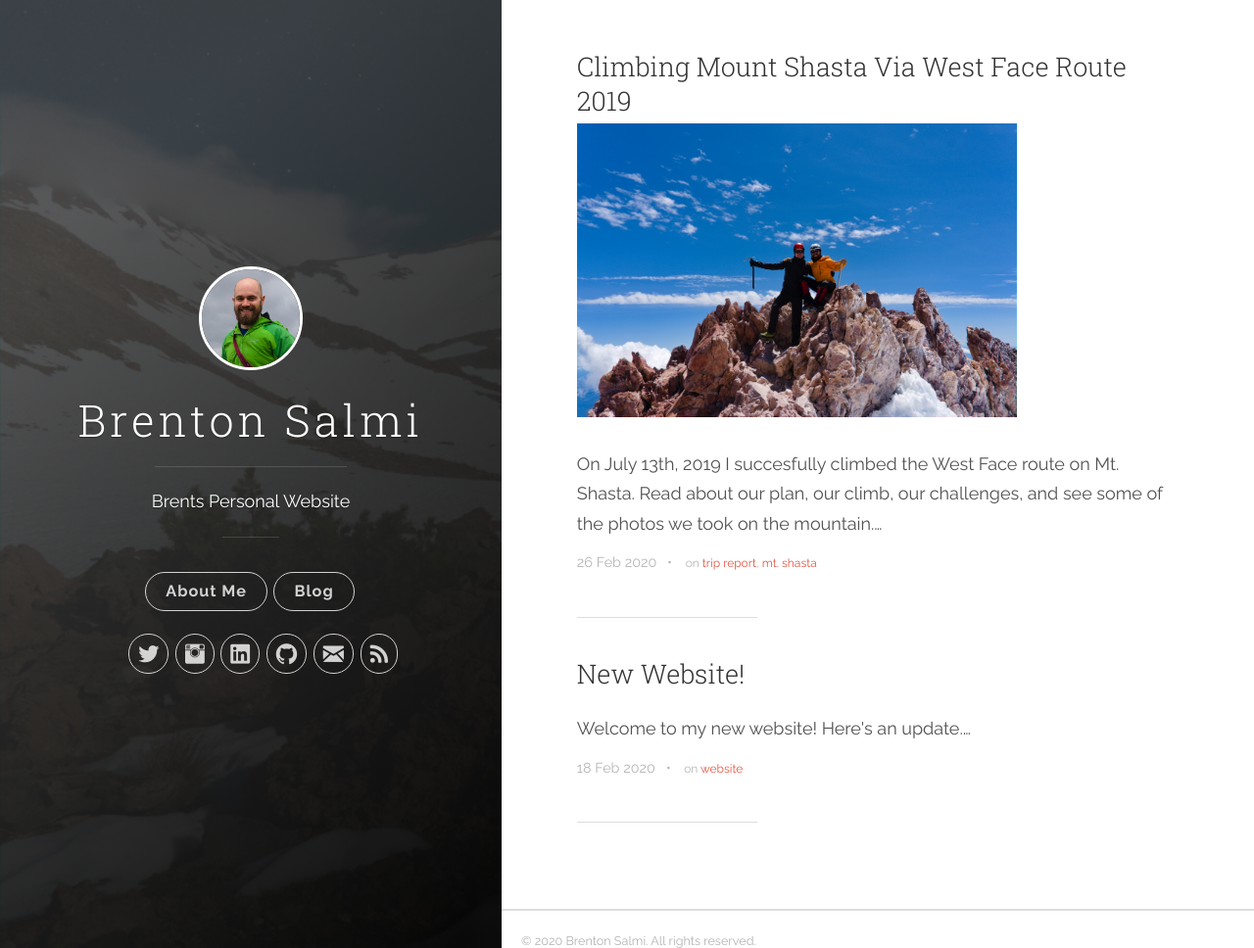
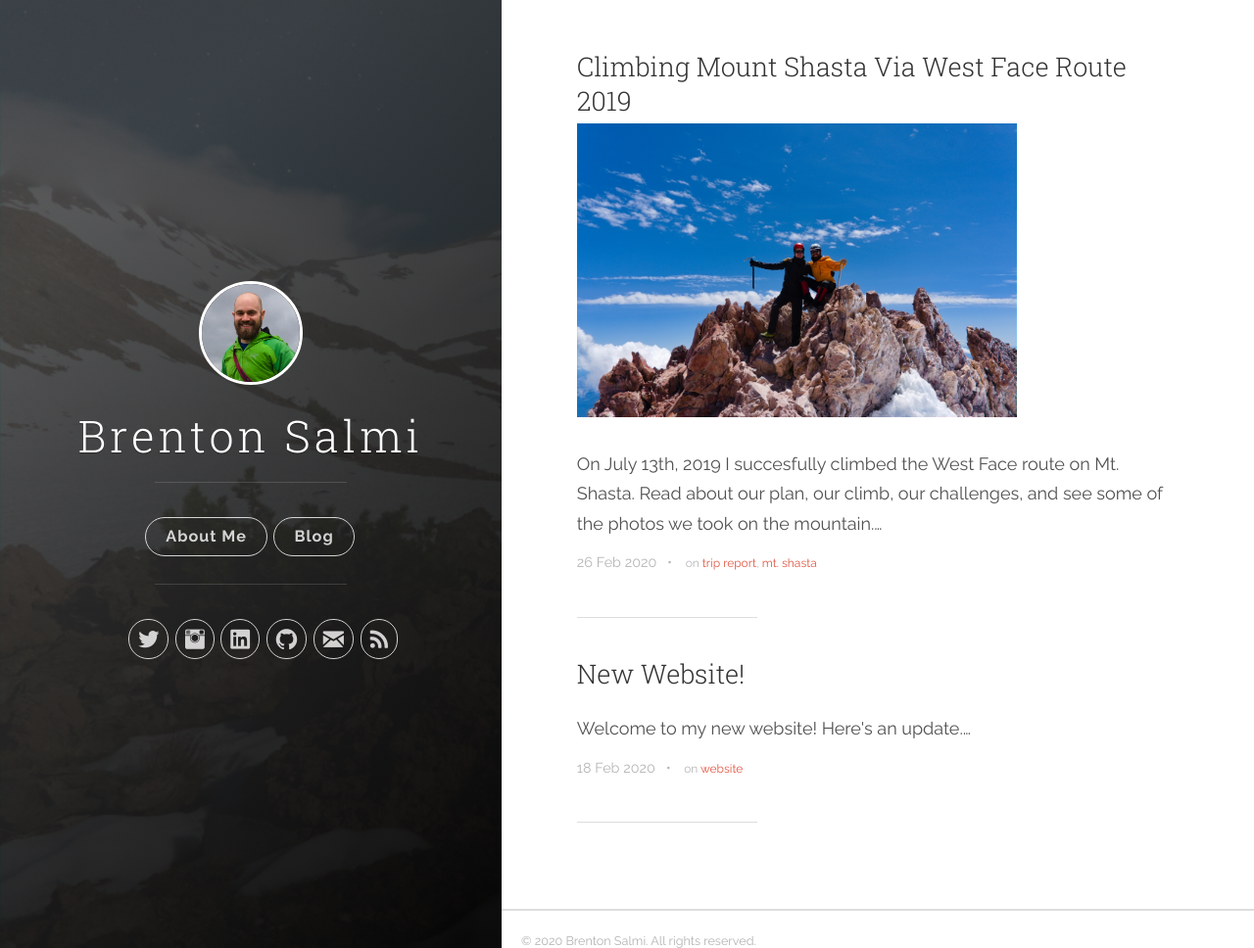
Before and after one commit to kb1lqd/website, a Jekyll site: the page built from index.html, in a window 1280 px wide and 968 px high. Shown: the whole window at 98% size. Built offline with Jekyll 4.4.1, drawn with Linux system fonts in a browser that asks for light colours; the list of posts is cut into pages by our own code.

Commit message:
Updated header listing style. Removed divider and description.

```diff
--- a/_includes/header.html
+++ b/_includes/header.html
@@ -13,8 +13,6 @@
           <h1 class="panel-cover__title panel-title">{{ site.title }}</h1>
         </a>
         <hr class="panel-cover__divider">
-        <p class="panel-cover__description">{{ site.description }}</p>
-        <hr class="panel-cover__divider panel-cover__divider--secondary">
 
         <div class="navigation-wrapper">
 
@@ -29,6 +27,8 @@
               <li class="navigation__item"><a href="{{ site.baseurl }}/#blog" title="link to {{ site.title }} blog" class="blog-button">Blog</a></li>
             </ul>
           </nav>
+
+          <hr class="panel-cover__divider">
 
           <nav class="cover-navigation navigation--social">
             <ul class="navigation">
```
